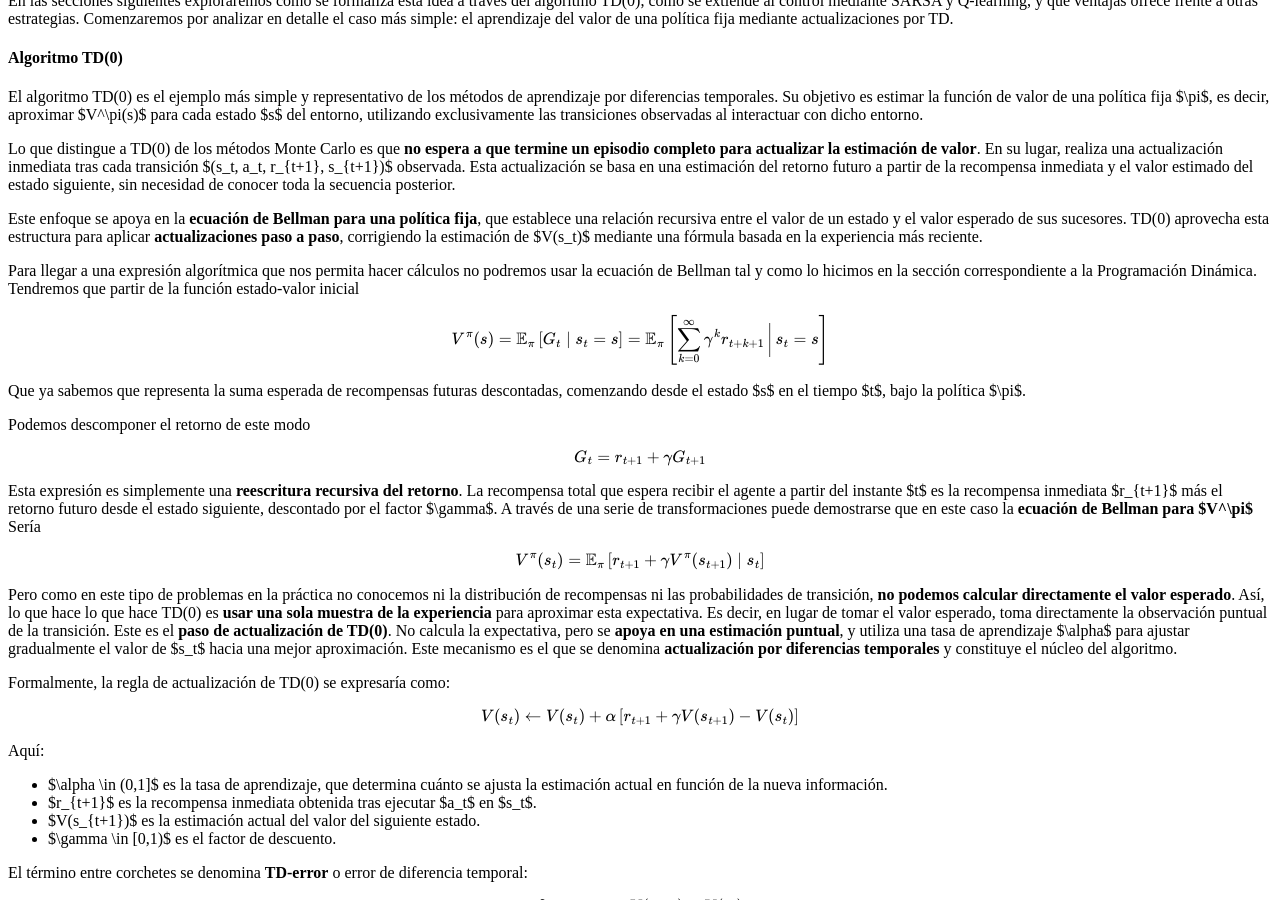
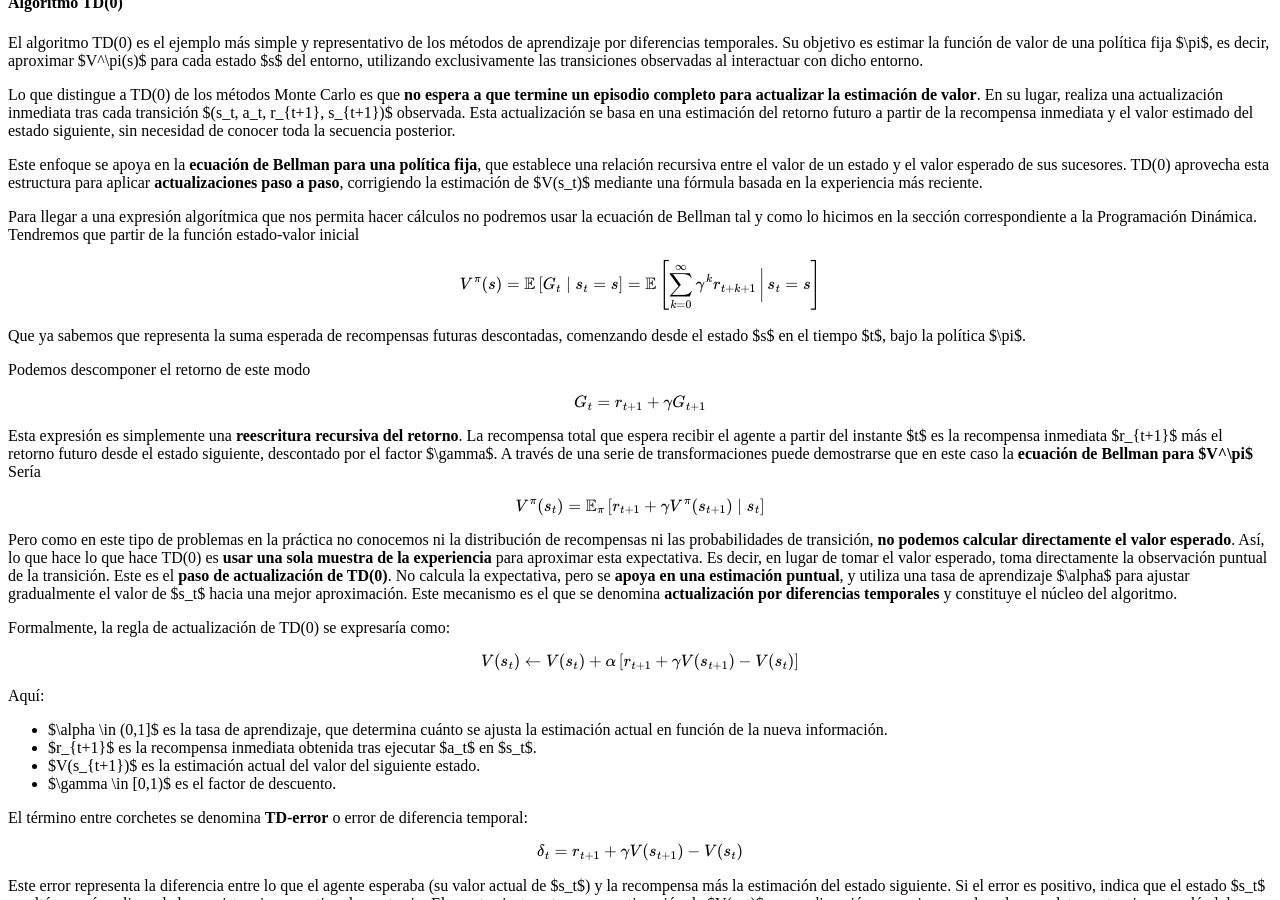
Before and after one commit to sebamendoza-eusa/ML_101, a Jekyll site: the page built from 04-ML_Refuerzo/02-algoritmos-rl.md, in a window 1280 px wide and 900 px high, scrolled down 22127 px. Built offline with Jekyll 4.4.1, drawn with Linux system fonts in a browser that asks for light colours; our own code applies the rules of GitHub Pages for plain Markdown files; formulas are drawn with MathJax 3; some of the changed text lies outside the part shown.

```diff
--- a/04-ML_Refuerzo/02-algoritmos-rl.md
+++ b/04-ML_Refuerzo/02-algoritmos-rl.md
@@ -829,7 +828,7 @@ Este factor indica la proporción entre la probabilidad de que la política obje
 Una vez calculado este peso, puede utilizarse para ajustar las estimaciones de retorno. Por ejemplo, si se desea estimar el valor $V^\pi(s)$ mediante first-visit Monte Carlo, se acumulan los retornos $G_t$ ponderados por $\rho(\tau)$, de modo que:
 
 $$
-V^\pi(s) = \frac{\sum_{\tau \in \mathcal{E}_s} \rho(\tau) \cdot G_t(\tau)}{\sum_{\tau \in \mathcal{E}_s} \rho(\tau)}
+V^\pi(s) = \frac{\sum_{\tau \in \mathcal{E}} \rho(\tau) \cdot G_t(\tau)}{\sum_{\tau \in \mathcal{E}} \rho(\tau)}
 $$
 
 donde $\mathcal{E}_s$ es el conjunto de episodios en los que se visitó el estado $s$ por primera vez. De forma análoga, puede calcularse $Q^\pi(s, a)$ ponderando solo aquellos episodios donde se observó el par $(s, a)$.
@@ -977,7 +976,7 @@ Este enfoque se apoya en la **ecuación de Bellman para una política fija**, qu
 Para llegar a una expresión algorítmica que nos permita hacer cálculos no podremos usar la ecuación de Bellman tal y como lo hicimos en la sección correspondiente a la Programación Dinámica. Tendremos que partir de la función estado-valor inicial
 
 $$
-V^\pi(s) = \mathbb{E}_\pi \left[ G_t \mid s_t = s \right] = \mathbb{E}_\pi \left[ \sum_{k=0}^{\infty} \gamma^k r_{t+k+1} \,\bigg|\, s_t = s \right]
+V^\pi(s) = \mathbb{E} \left[ G_t \mid s_t = s \right] = \mathbb{E} \left[ \sum_{k=0}^{\infty} \gamma^k r_{t+k+1} \,\bigg|\, s_t = s \right]
 $$
 
 Que ya sabemos que representa la suma esperada de recompensas futuras descontadas, comenzando desde el estado $s$ en el tiempo $t$, bajo la política $\pi$.
@@ -1075,7 +1074,7 @@ $$
 Después de un episodio:
 
 $$
-V(s_0) = 0$, $V(s_1) = 0{,}5$, $V(s_2) = 0
+V(s_0) = 0, V(s_1) = 0{,}5, $V(s_2) = 0
 $$
 
 El valor de $s_1$ refleja el hecho de que si el agente lo alcanza, el retorno esperado es 1 (porque llega a $s_2$ con recompensa 1). El valor de $s_0$ permanece en cero, pero comenzará a crecer en siguientes episodios, a medida que se propague el valor desde $s_1$.
@@ -1101,7 +1100,7 @@ Simulamos un episodio generado según esta política. Supongamos que en este cas
 
 Valores iniciales:
 $$
-V(s_0) = 0$, $V(s_1) = 0$, $V(s_2) = 0
+V(s_0) = 0, V(s_1) = 0, V(s_2) = 0
 $$
 
 **Actualizaciones**:
@@ -1186,7 +1185,7 @@ Este valor se ajusta con base en el retorno observado al seguir la política vig
 Desde un punto de vista formal, SARSA se basa en la ecuación de Bellman para políticas fijas, aplicada a funciones acción-valor:
 
 $$
-Q^\pi(s_t, a_t) = \mathbb{E}_\pi \left[ r_{t+1} + \gamma Q^\pi(s_{t+1}, a_{t+1}) \mid s_t, a_t \right]
+Q^\pi(s_t, a_t) = \mathbb{E} \left[ r_{t+1} + \gamma Q^\pi(s_{t+1}, a_{t+1}) \mid s_t, a_t \right]
 $$
 
 Esta ecuación establece que el valor de una acción es igual a la recompensa inmediata más el valor esperado de las acciones futuras, suponiendo que se sigue la misma política $\pi$.
```
Also changed, not shown: other parts of 04-ML_Refuerzo/02-algoritmos-rl.md (+0 -1 lines).
